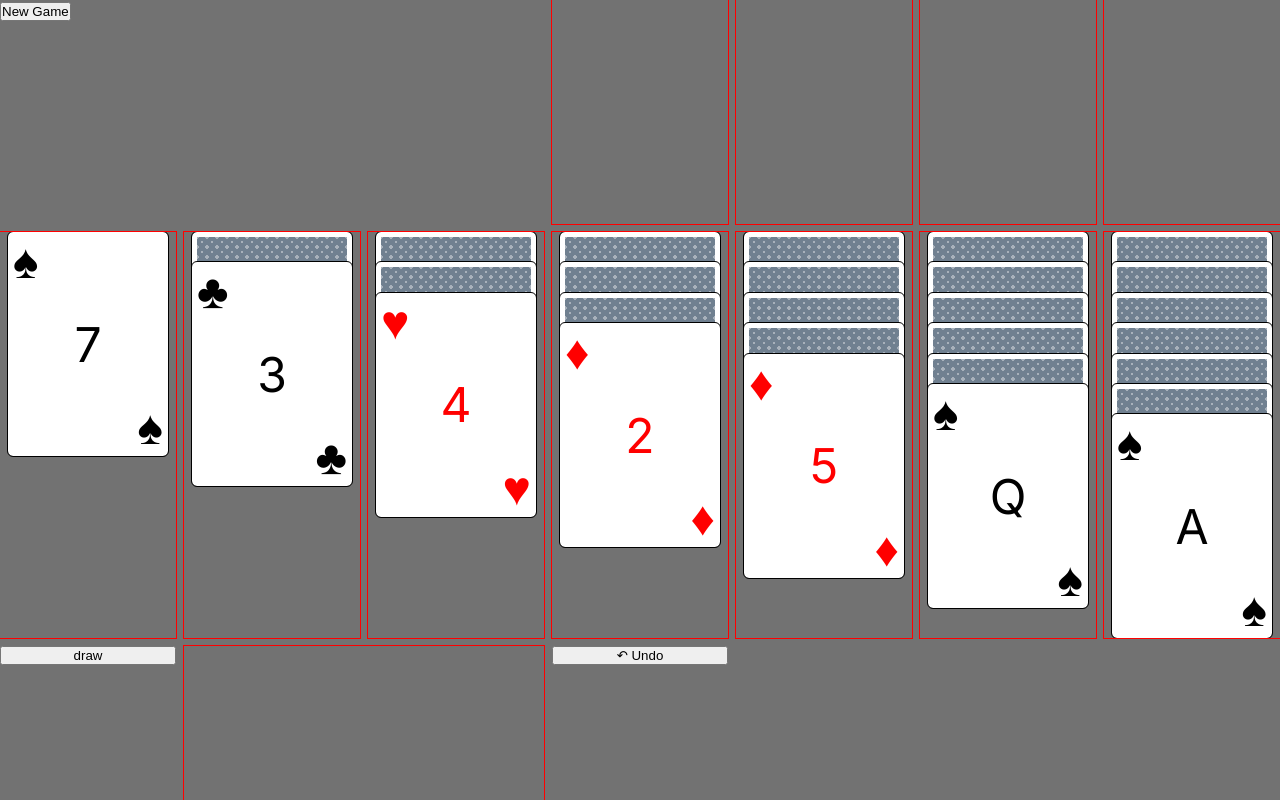
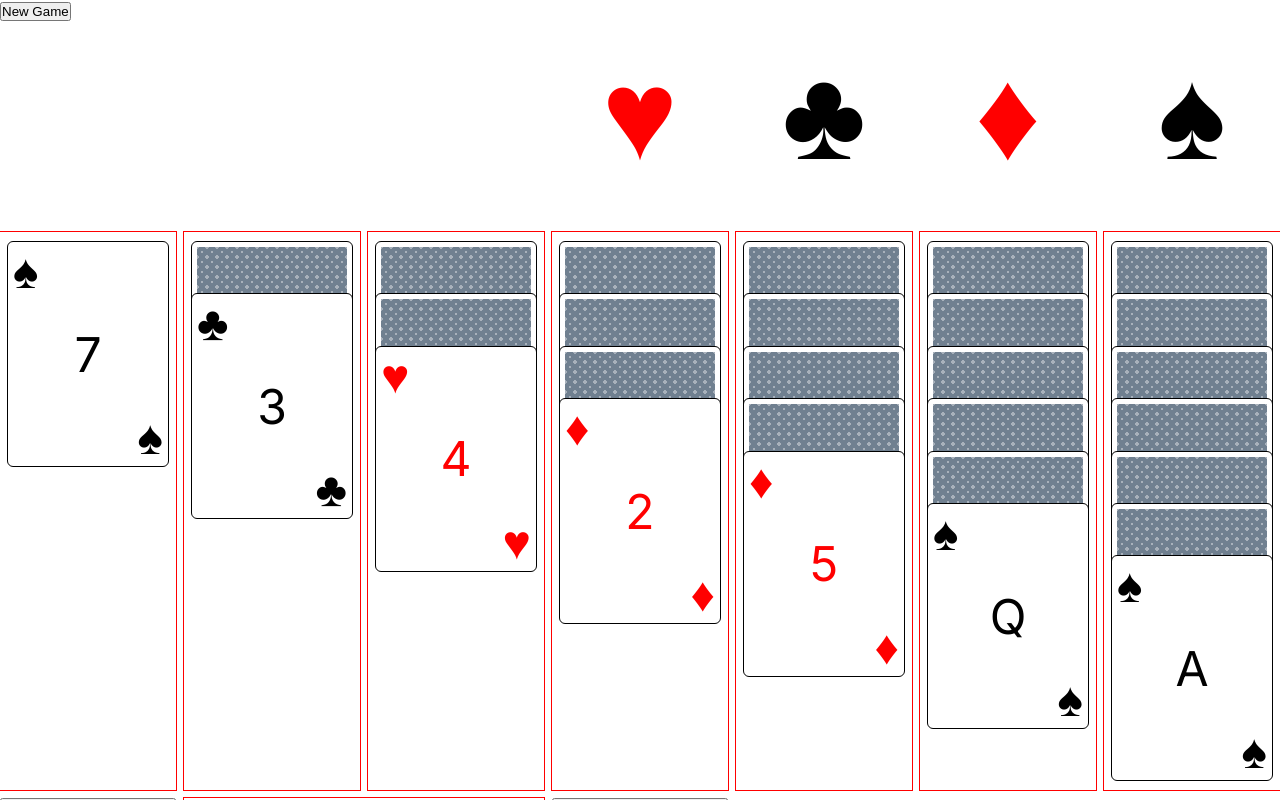
Before and after one commit to Rykus0/solitaire, a Next.js app: page / in a window 1280 px wide. Shown: the top 800 px of the page. Built offline with nearby package versions, Linux system fonts and the light colour scheme.

Commit message:
feat: style foundation stacks to match suit

```diff
--- a/src/app/components/Stack.module.css
+++ b/src/app/components/Stack.module.css
@@ -3,6 +3,7 @@
 
   width: 100%;
   height: 100%;
+  padding: 10px;
   min-width: 32px;
   min-height: max(44px, 17.5vw);
 
@@ -39,3 +40,51 @@
   left: 50%;
   transform: translateX(-50%);
 }
+
+.placeholder {
+  background: transparent;
+}
+
+.hearts,
+.diamonds,
+.clubs,
+.spades {
+  display: flex;
+  align-items: center;
+  justify-content: center;
+
+  outline-color: transparent;
+}
+
+.diamonds,
+.hearts {
+  color: red;
+}
+
+.clubs,
+.spades {
+  color: black;
+}
+
+.hearts::before,
+.diamonds::before,
+.clubs::before,
+.spades::before {
+  font-size: 8rem;
+}
+
+.diamonds::before {
+  content: "♦";
+}
+
+.hearts::before {
+  content: "♥";
+}
+
+.clubs::before {
+  content: "♣";
+}
+
+.spades::before {
+  content: "♠";
+}
--- a/src/app/components/Stack.tsx
+++ b/src/app/components/Stack.tsx
@@ -1,5 +1,5 @@
 import { type PropsWithChildren, type DragEvent, useId } from "react";
-import { PlayingCard } from "../../utils/PlayingCards";
+import { CardSuit, PlayingCard } from "../../utils/PlayingCards";
 import classes from "./Stack.module.css";
 import Card from "./Card";
 
@@ -8,12 +8,17 @@ type StackProps = {
   onDrop: (e: DragEvent<HTMLDivElement>) => void;
   canStack: (card: PlayingCard, topCard?: PlayingCard) => boolean;
   direction: "row" | "column" | "none";
+  background?: CardSuit;
   gridArea?: string;
 };
 
 export default function Stack(props: PropsWithChildren<StackProps>) {
   const id = useId();
   const { direction = "column" } = props;
+  const background =
+    props.background !== undefined && props.background in CardSuit
+      ? CardSuit[props.background].toLowerCase()
+      : "placeholder";
 
   function dragOver(e: DragEvent<HTMLDivElement>) {
     const cardJSON = e.dataTransfer?.getData("text/json");
@@ -28,7 +33,7 @@ export default function Stack(props: PropsWithChildren<StackProps>) {
   return (
     <div
       id={id}
-      className={classes[direction]}
+      className={[classes[direction], classes[background]].join(" ")}
       onDragOver={dragOver}
       onDrop={props.onDrop}
       style={{ gridArea: props.gridArea }}
--- a/src/app/page.module.css
+++ b/src/app/page.module.css
@@ -11,5 +11,5 @@
     "col1 col2 col3  col4  col5  col6  col7"
     "deck draw draw  undo  .     .     .";
 
-  background: rgb(114, 114, 114);
+  background: #fff;
 }
--- a/src/app/page.tsx
+++ b/src/app/page.tsx
@@ -98,6 +98,7 @@ export default function Home() {
         onDrop={dropCardInFoundation}
         canStack={rules.canStackOnAce}
         cards={state.foundation[CardSuit.Hearts]}
+        background={CardSuit.Hearts}
         direction="none"
         gridArea="suit1"
       />
@@ -105,6 +106,7 @@ export default function Home() {
         onDrop={dropCardInFoundation}
         canStack={rules.canStackOnAce}
         cards={state.foundation[CardSuit.Clubs]}
+        background={CardSuit.Clubs}
         direction="none"
         gridArea="suit2"
       />
@@ -112,6 +114,7 @@ export default function Home() {
         onDrop={dropCardInFoundation}
         canStack={rules.canStackOnAce}
         cards={state.foundation[CardSuit.Diamonds]}
+        background={CardSuit.Diamonds}
         direction="none"
         gridArea="suit3"
       />
@@ -119,6 +122,7 @@ export default function Home() {
         onDrop={dropCardInFoundation}
         canStack={rules.canStackOnAce}
         cards={state.foundation[CardSuit.Spades]}
+        background={CardSuit.Spades}
         direction="none"
         gridArea="suit4"
       />
```
